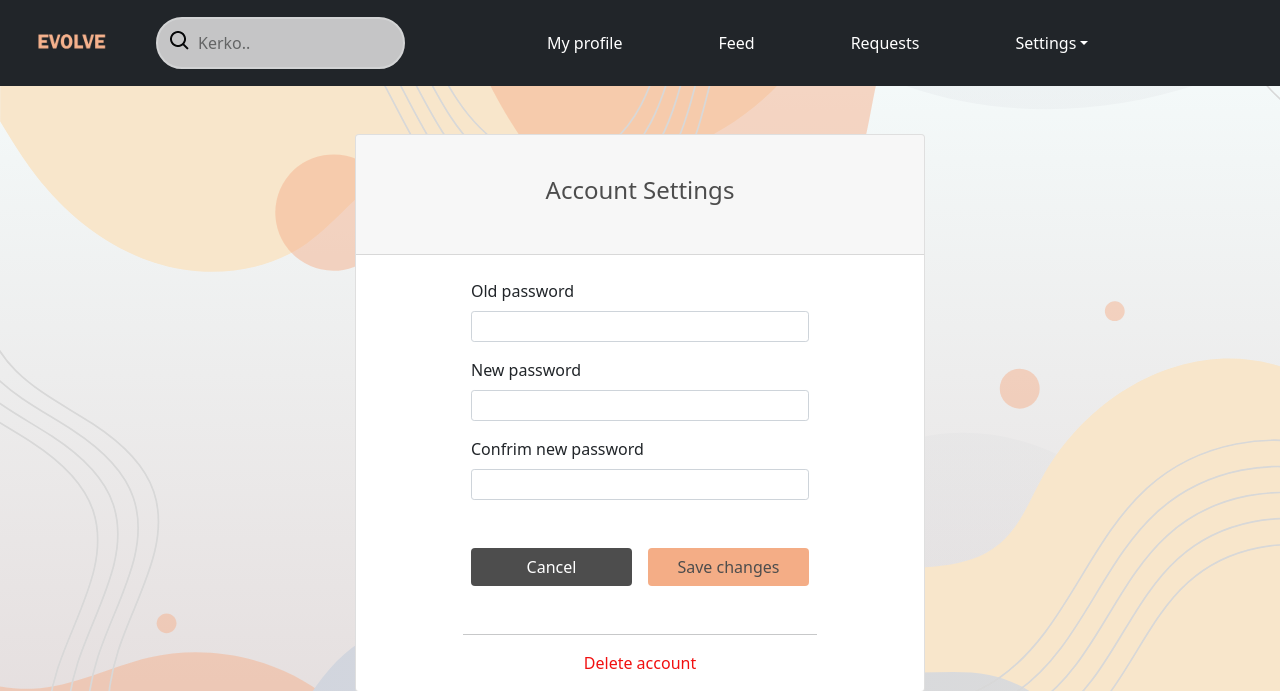
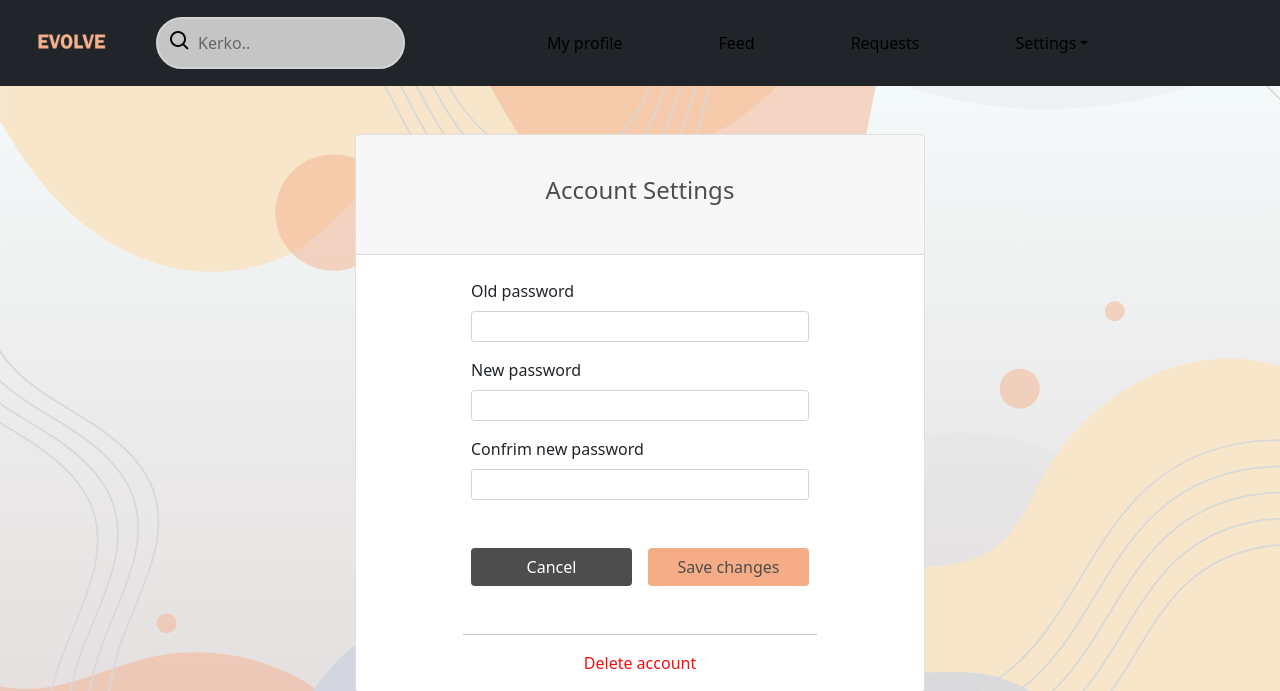
Before and after one commit to sergio-xs/fti-blog, a PHP site: page /Blog/account_settings.php in a window 1280 px wide. Shown: the top 691 px of the page. Run offline with PHP 8.4, Linux system fonts and the light colour scheme; the visitor is signed in with stand-in values (Sample User, id 1); data that the repository does not hold is empty; some libraries are stand-ins or nearby versions.

Commit message:
commit to 'change-color'

```diff
--- a/assets/css/navbar.css
+++ b/assets/css/navbar.css
@@ -35,7 +35,7 @@ nav .navbar-nav .dropdown-menu a{
     }
 
 nav .navbar-nav li a{
-    color: white !important;
+    color: rgb(0, 0, 0) !important;
     margin-left: 10vh;
     size: 20vh !important;
     }
--- a/classes/signup.php
+++ b/classes/signup.php
@@ -35,9 +35,7 @@ class Signup
         $user_id = $this->krijo_user_id();
         //Generates a key that is an encryption of the time of creation and name thus it will always be unique
         $this->vkey=md5(time().$data['emer'].$data['mbiemer']);
-
         $query = "INSERT INTO users (user_id,emer,mbiemer,email,fjalekalimi,role,verification_key) VALUES ('$user_id','$emer','$mbiemer','$email','$fjalekalimi','$roli','$this->vkey')";
-        echo $query;
         $database = Database::getInstance();
         return $database->save($query);
     }
```
